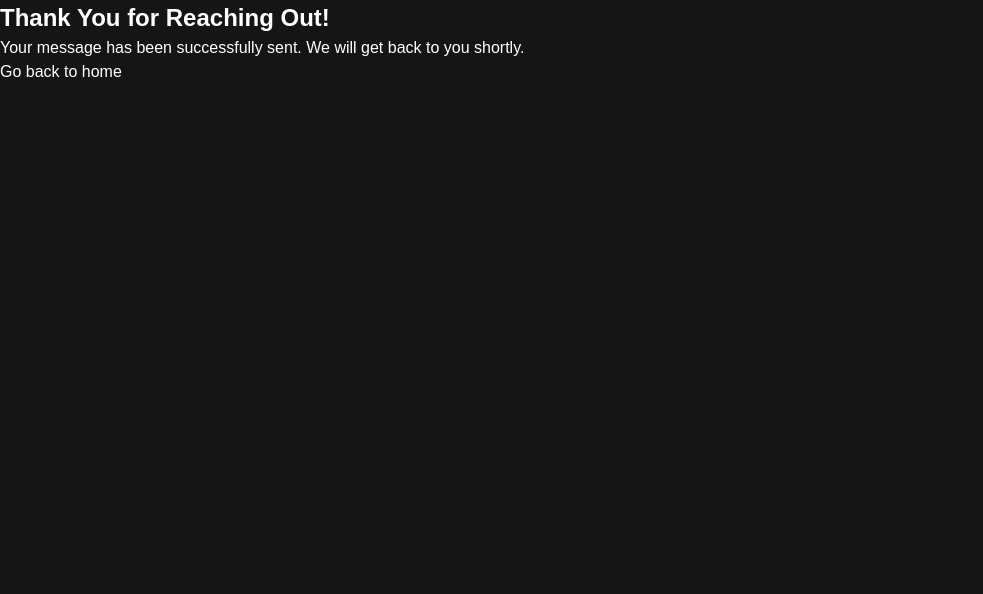
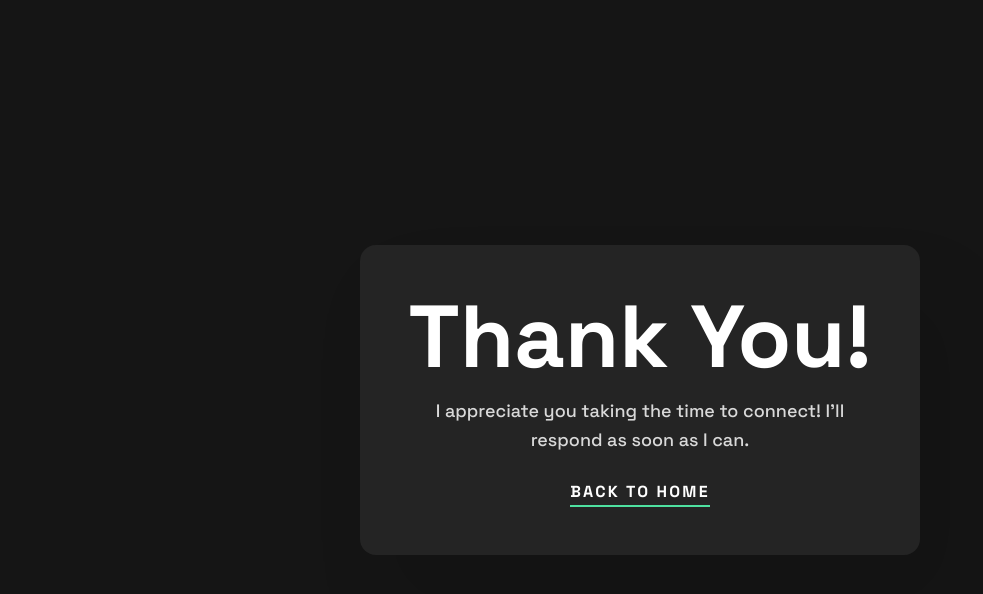
Before and after one commit to OlesiaShcherbenko/my-portfolio, a website built with Vite: page src/thank-you.html in a window 1280 px wide. Shown: the whole page, without its empty margins (0-983 px from the left). Built offline with nearby package versions, Linux system fonts and the light colour scheme.

Commit message:
feat: style success message

```diff
--- a/src/css/styles.css
+++ b/src/css/styles.css
@@ -9,3 +9,4 @@
 @import url("./hero.css");
 @import url("./projects.css");
 @import url("./footer.css");
+@import url("./success-message.css");
--- /dev/null
+++ b/src/css/success-message.css
@@ -0,0 +1,43 @@
+/* #region Styles for Mobile devices */
+
+.success-massage {
+  height: 100vh;
+  display: flex;
+  justify-content: center;
+  align-items: center;
+}
+.card-wrapper {
+  display: flex;
+  flex-direction: column;
+  align-items: center;
+  max-width: 343px;
+  padding: 24px;
+  border-radius: 10px;
+  background-color: var(--c-dark-grey);
+  box-shadow: 30px 50px 80px 0px rgba(0, 0, 0, 0.1);
+}
+
+.success-massage .headline {
+  margin-bottom: 16px;
+}
+
+.success-massage .description {
+  text-align: center;
+  margin-bottom: 24px;
+}
+
+.success-massage .btn {
+  display: inline-block;
+  align-self: center;
+}
+/* #endregion */
+
+/* #region Styles for Tablet devices */
+@media only screen and (min-width: 768px) {
+  .card-wrapper {
+    max-width: 540px;
+    padding: 48px;
+    border-radius: 16px;
+  }
+}
+/* #endregion */
--- /dev/null
+++ b/src/partials/success-message.html
@@ -0,0 +1,12 @@
+<section class="success-massage">
+  <div class="container">
+    <div class="card-wrapper">
+      <h1 class="headline">Thank You!</h1>
+      <p class="description">
+        I appreciate you taking the time to connect! I’ll respond as soon as I
+        can.
+      </p>
+      <a class="btn" href="index.html">Back to Home</a>
+    </div>
+  </div>
+</section>
--- a/src/thank-you.html
+++ b/src/thank-you.html
@@ -1,17 +1,19 @@
 <!DOCTYPE html>
 <html lang="en">
-<head>
-  <meta charset="UTF-8">
-  <link rel="icon" type="image/svg+xml" href="/favicon.svg" />
-  <meta name="viewport" content="width=device-width, initial-scale=1.0">
-  <title>Thank You</title>
-  <link rel="stylesheet" href="./css/styles.css">
-</head>
-<body>
-  <section class="thank-you">
-    <h1>Thank You for Reaching Out!</h1>
-    <p>Your message has been successfully sent. We will get back to you shortly.</p>
-    <a href="/">Go back to home</a>
-  </section>
-</body>
+  <head>
+    <meta charset="UTF-8" />
+    <link rel="icon" type="image/svg+xml" href="/favicon.svg" />
+    <meta name="viewport" content="width=device-width, initial-scale=1.0" />
+    <link rel="preconnect" href="https://fonts.googleapis.com" />
+    <link rel="preconnect" href="https://fonts.gstatic.com" crossorigin />
+    <link
+      href="https://fonts.googleapis.com/css2?family=Space+Grotesk:wght@300..700&display=swap"
+      rel="stylesheet"
+    />
+    <title>Thank You | Olesia Shcherbenko</title>
+    <link rel="stylesheet" href="./css/styles.css" />
+  </head>
+  <body>
+    <load src="./partials/success-message.html" />
+  </body>
 </html>
```
